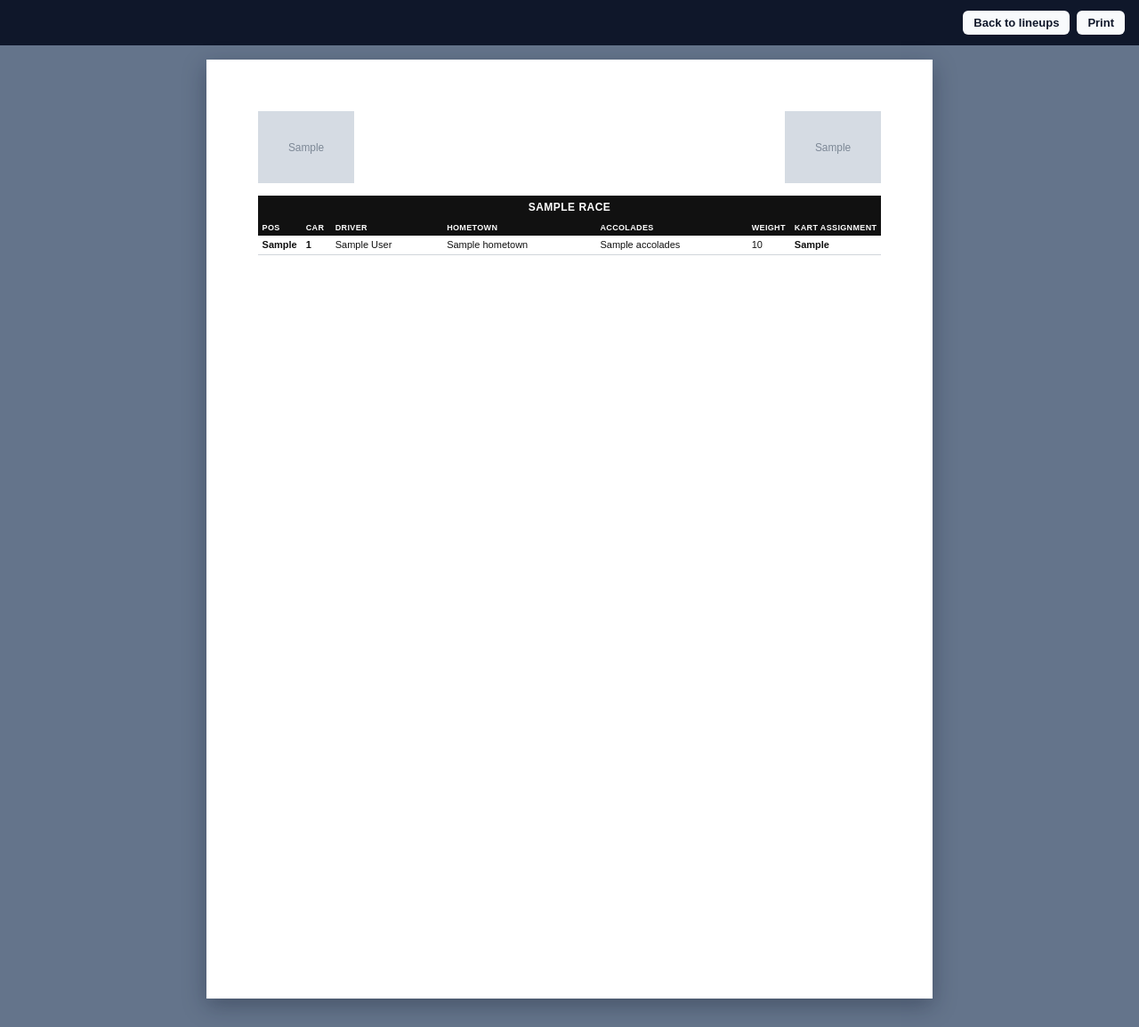
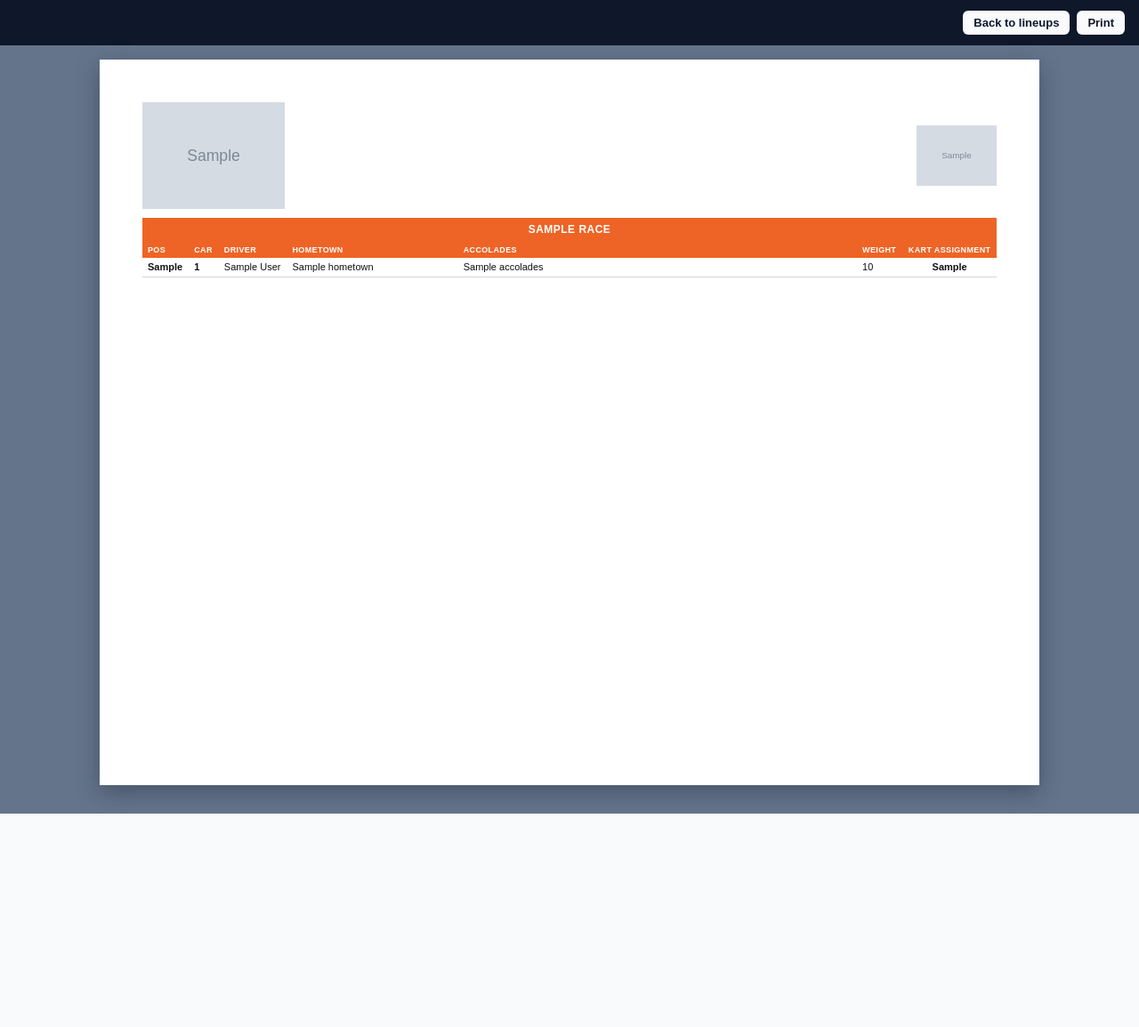
Before and after one commit to anthonysboyd1992/allstar_invitational, a Laravel app: template resources/views/lineups-print.blade.php in a window 1280 px wide. Shown: the whole page at 89% size. After the commit the page ends 915 px from the top, so only its background shows below. Run offline with Laravel 12, Linux system fonts and the light colour scheme; the template is opened without the code that fills it: most values are stand-ins (such as "Sample title", 1, 10 or a date in 2020); grey boxes marked "Sample" are stand-in pictures; some libraries are stand-ins or nearby versions.

Commit message:
Print landscape heat sheets with logo-orange headers and seed 25 local drivers.
Co-authored-by: Cursor <cursoragent@cursor.com>

```diff
--- a/app/Http/Controllers/LineupPrintController.php
+++ b/app/Http/Controllers/LineupPrintController.php
@@ -10,7 +10,7 @@ use Illuminate\Http\Request;
 class LineupPrintController extends Controller
 {
     /**
-     * Printable letter-size heat sheet for the selected races.
+     * Printable landscape letter heat sheet for the selected races.
      */
     public function __invoke(Request $request): View
     {
--- a/database/seeders/DatabaseSeeder.php
+++ b/database/seeders/DatabaseSeeder.php
@@ -22,7 +22,10 @@ class DatabaseSeeder extends Seeder
 
         if (app()->environment('local')) {
             $admin->update(['permissions' => User::Presets['everything']['areas']]);
-            $this->call(CarSeeder::class);
+            $this->call([
+                CarSeeder::class,
+                CompetitorSeeder::class,
+            ]);
         }
     }
 }
--- a/resources/views/lineups-print.blade.php
+++ b/resources/views/lineups-print.blade.php
@@ -5,7 +5,7 @@
         <meta name="viewport" content="width=device-width, initial-scale=1">
         <title>{{ $title }}</title>
         <style>
-            :root { --page-width: 8.5in; --page-height: 11in; --page-margin: 0.6in; }
+            :root { --page-width: 11in; --page-height: 8.5in; --page-margin: 0.5in; --heading: #ee6426; }
             * { box-sizing: border-box; }
             body { margin: 0; color: #111; font: 11px/1.3 Arial, Helvetica, sans-serif; background: #64748b; }
             .toolbar { display: flex; justify-content: flex-end; gap: 8px; padding: 12px 16px; background: #0f172a; }
@@ -18,25 +18,44 @@
                 background: #fff;
                 box-shadow: 0 8px 24px rgba(15, 23, 42, 0.35);
             }
-            .letterhead { display: flex; justify-content: space-between; align-items: center; gap: 16px; margin-bottom: 14px; }
-            .letterhead img { display: block; height: 0.85in; width: auto; max-width: 2.8in; object-fit: contain; }
-            .race { margin: 0 0 18px; page-break-inside: avoid; }
-            .race h1 { margin: 0; padding: 6px 8px; background: #111; color: #fff; font-size: 12px; letter-spacing: 0.04em; text-align: center; text-transform: uppercase; }
-            table { width: 100%; border-collapse: collapse; }
-            th, td { padding: 3px 5px; text-align: left; vertical-align: top; }
-            th { background: #111; color: #fff; font-size: 9px; letter-spacing: 0.04em; text-transform: uppercase; }
+            .sheet-pages { width: 100%; border-collapse: collapse; }
+            .sheet-pages > thead { display: table-header-group; }
+            .sheet-pages > thead > tr > td { padding: 0 0 10px; background: #fff; border: 0; color: inherit; }
+            .letterhead { display: flex; justify-content: space-between; align-items: center; gap: 12px; }
+            .letterhead img { display: block; width: auto; object-fit: contain; }
+            .letterhead-left { height: 1.25in; max-width: 5in; flex: 1 1 auto; object-position: left center; }
+            .letterhead-right { height: 0.7in; max-width: 2.8in; flex: 0 0 auto; object-position: right center; }
+            .race-block, .race-block tr {
+                break-inside: avoid;
+                page-break-inside: avoid;
+            }
+            .race-title { padding: 6px 8px; background: var(--heading); color: #fff; font-size: 12px; letter-spacing: 0.04em; text-align: center; text-transform: uppercase; }
+            .race-block + .race-block .race-title { border-top: 14px solid #fff; }
+            th, td { padding: 3px 6px; text-align: left; vertical-align: top; }
+            th { background: var(--heading); color: #fff; font-size: 9px; letter-spacing: 0.04em; text-transform: uppercase; }
+            th, .race-title {
+                -webkit-print-color-adjust: exact;
+                print-color-adjust: exact;
+            }
             td { border-bottom: 1px solid #d1d5db; }
-            .pos, .car, .weight, .kart { white-space: nowrap; }
-            .pos { width: 2.2em; font-weight: 700; }
-            .car { width: 3em; font-weight: 700; }
-            .weight { width: 4em; }
-            .kart { width: 8.5em; font-weight: 700; }
+            .pos, .car, .driver, .weight, .kart { white-space: nowrap; width: 1%; }
+            .pos, .car { font-weight: 700; }
+            .hometown { width: 18%; }
+            .accolades { width: 42%; }
+            .kart { font-weight: 700; text-align: center; }
             .empty { padding: 10px 6px; color: #64748b; }
-            @page { size: 8.5in 11in; margin: 0.6in; }
+            @page { size: letter landscape; margin: 0.5in; }
             @media print {
                 body { background: #fff; }
                 .toolbar { display: none; }
                 .sheet { width: auto; min-height: 0; margin: 0; padding: 0; box-shadow: none; }
+                .sheet-pages > thead { display: table-header-group; }
+                th, .race-title {
+                    background: var(--heading) !important;
+                    color: #fff !important;
+                    -webkit-print-color-adjust: exact;
+                    print-color-adjust: exact;
+                }
             }
         </style>
     </head>
@@ -47,34 +66,38 @@
         </div>
 
         <div class="sheet">
+            <table class="sheet-pages">
+                <thead>
+                    <tr>
+                        <td colspan="7">
                             <header class="letterhead">
-                <img src="{{ $leftLogoUrl }}" alt="Left letterhead">
-                <img src="{{ $rightLogoUrl }}" alt="Right letterhead">
+                                <img class="letterhead-left" src="{{ $leftLogoUrl }}" alt="Left letterhead">
+                                <img class="letterhead-right" src="{{ $rightLogoUrl }}" alt="Right letterhead">
                             </header>
-
+                        </td>
+                    </tr>
+                </thead>
                 @forelse ($races as $race)
-                <section class="race">
-                    <h1>{{ $race->printedTitle() }}</h1>
-                    <table>
-                        <thead>
+                    <tbody class="race-block">
+                        <tr class="race-start">
+                            <th class="race-title" colspan="7">{{ $race->printedTitle() }}</th>
+                        </tr>
                         <tr>
                             <th class="pos">Pos</th>
                             <th class="car">Car</th>
-                                <th>Driver</th>
-                                <th>Hometown</th>
-                                <th>Accolades</th>
+                            <th class="driver">Driver</th>
+                            <th class="hometown">Hometown</th>
+                            <th class="accolades">Accolades</th>
                             <th class="weight">Weight</th>
                             <th class="kart">Kart Assignment</th>
                         </tr>
-                        </thead>
-                        <tbody>
                         @forelse ($race->entries as $entry)
                             <tr>
                                 <td class="pos">{{ $entry->start_position }}</td>
                                 <td class="car">{{ $entry->competitor?->car_number }}</td>
-                                    <td>{{ $entry->competitor?->full_name }}</td>
-                                    <td>{{ $entry->competitor?->hometown }}</td>
-                                    <td>{{ $entry->competitor?->accolades }}</td>
+                                <td class="driver">{{ $entry->competitor?->full_name }}</td>
+                                <td class="hometown">{{ $entry->competitor?->hometown }}</td>
+                                <td class="accolades">{{ $entry->competitor?->accolades }}</td>
                                 <td class="weight">{{ $entry->competitor?->formattedWeight() }}</td>
                                 <td class="kart">{{ $race->kartAssignment($entry) }}</td>
                             </tr>
@@ -84,11 +107,14 @@
                             </tr>
                         @endforelse
                     </tbody>
+                @empty
+                    <tbody>
+                        <tr>
+                            <td colspan="7" class="empty">No races selected to print.</td>
+                        </tr>
+                    </tbody>
+                @endforelse
             </table>
-                </section>
-            @empty
-                <p class="empty">No races selected to print.</p>
-            @endforelse
         </div>
     </body>
 </html>
--- a/resources/views/pages/⚡lineups.blade.php
+++ b/resources/views/pages/⚡lineups.blade.php
@@ -540,7 +540,7 @@ new #[Title('Races & Lineups')] class extends Component
                     <h2 class="text-lg font-black uppercase">Print lineups</h2>
                     <button type="button" wire:click="closePrintPicker" class="rounded px-2 text-2xl leading-none text-slate-400 hover:text-slate-900">&times;</button>
                 </div>
-                <p class="mb-3 text-sm text-slate-500">Choose the races to put on the letter-size sheet.</p>
+                <p class="mb-3 text-sm text-slate-500">Choose the races to put on the landscape letter sheet.</p>
                 <div class="mb-3 flex gap-2 text-xs font-bold">
                     <button type="button" wire:click="selectAllPrintRaces" class="rounded px-2 py-1 ring-1 ring-slate-300 hover:bg-slate-50">Select all</button>
                     <button type="button" wire:click="clearPrintRaces" class="rounded px-2 py-1 ring-1 ring-slate-300 hover:bg-slate-50">Clear</button>
@@ -629,7 +629,7 @@ new #[Title('Races & Lineups')] class extends Component
 
                     <label class="col-span-2 block">
                         <span class="text-xs font-semibold text-slate-500">Sponsor</span>
-                        <input wire:model="raceForm.sponsor" class="mt-0.5 w-full rounded-md border border-slate-300 px-2 py-2 text-sm focus:border-amber-500 focus:outline-none">
+                        <input wire:model="raceForm.sponsor" placeholder="Put sponsor here" class="mt-0.5 w-full rounded-md border border-slate-300 px-2 py-2 text-sm focus:border-amber-500 focus:outline-none">
                         @error('raceForm.sponsor') <span class="text-xs text-red-600">{{ $message }}</span> @enderror
                     </label>
                 </div>
```
Also changed, not shown: app/Models/Car.php (+0 -33 lines), app/Models/Race.php (+7 -17 lines), database/seeders/CompetitorSeeder.php (added, +69 -0 lines), resources/views/pages/⚡settings.blade.php (+4 -4 lines), tests/Feature/CompetitorsPageTest.php (+33 -0 lines), tests/Feature/LineupPrintTest.php (+28 -6 lines), tests/Feature/SettingsPageTest.php (+1 -1 lines). Lines whose indentation alone changed are shown as unchanged.
